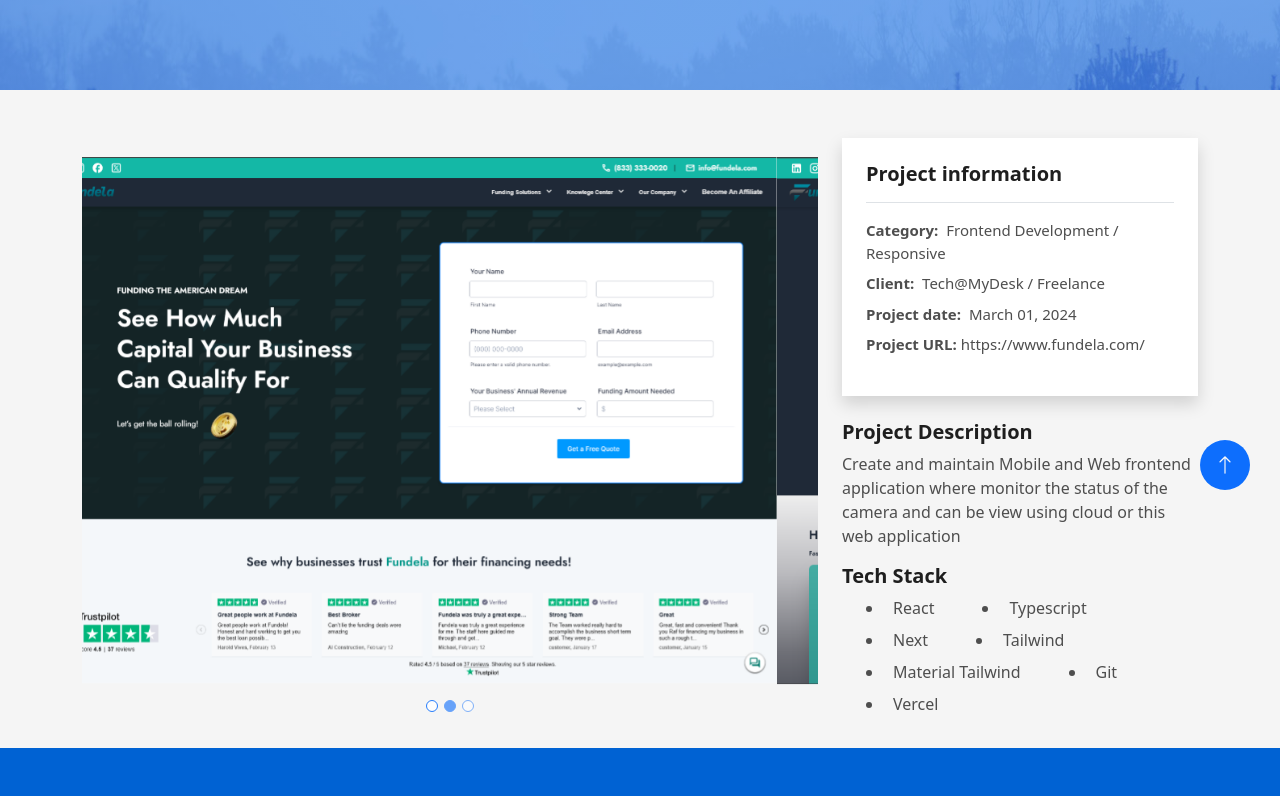
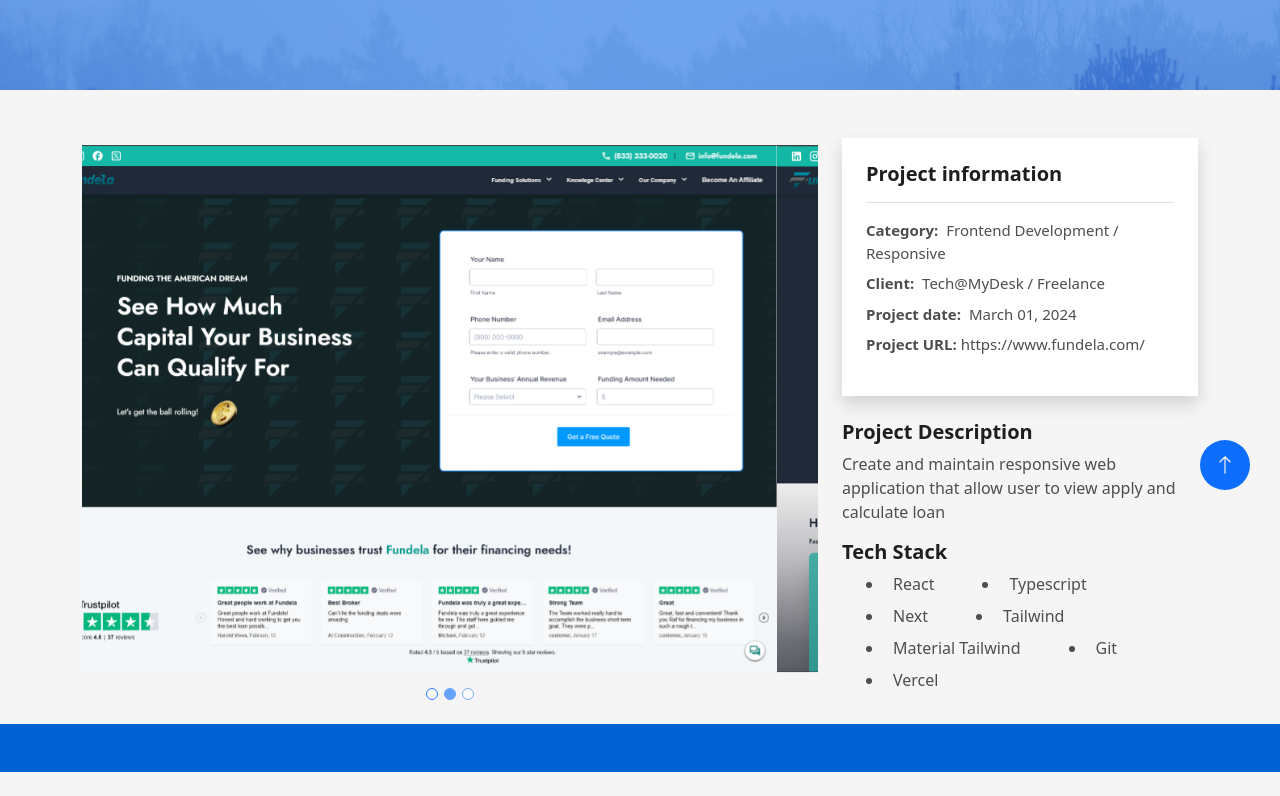
Before and after one commit to lanskie/lanskie.github.io, a plain HTML site: page fundela.html in a window 1280 px wide. Shown: the part 280-1076 px from the top of the page. After the commit the page ends 1052 px from the top, so only its background shows below. Drawn offline with Linux system fonts and the light colour scheme.

Commit message:
update health clx

```diff
--- a/fundela.html
+++ b/fundela.html
@@ -168,8 +168,7 @@
                             </div>
                             <div class="portfolio-desc">
                                 <h3 class="fw-bold">Project Description</h3>
-                                <p>Create and maintain Mobile and Web frontend application where monitor the status of
-                                    the camera and can be view using cloud or this web application</p>
+                                <p>Create and maintain responsive web application that allow user to view apply and calculate loan</p>
                                 <h3 class="fw-bold">Tech Stack</h3>
                                 <div class="d-flex flex-wrap">
                                     <li class="mb-2 mx-4"><span class="fw-bold pe-1"></span> React </li>
```
Also changed, not shown: healthclx.html (+1 -2 lines).
